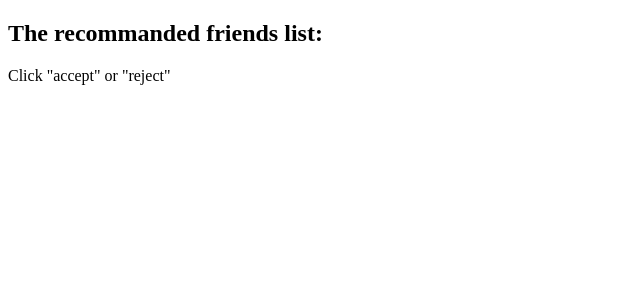
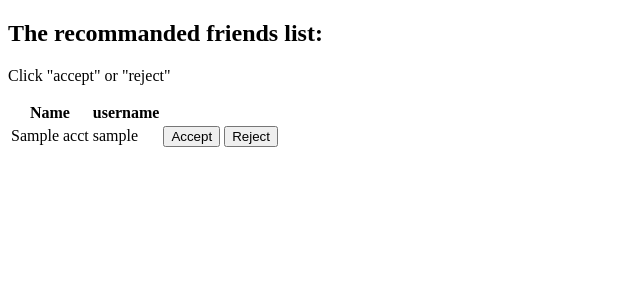
Before and after one commit to LmanHong/CSCI3100-GroupA3-Project, a Django app: template project/friendSearch/template/frd_list.html in a window 1280 px wide. Shown: the top 300 px of the page, without its empty margins (0-640 px from the left). Run offline with Django 3.2, Linux system fonts and the light colour scheme; the template is opened without the code that fills it: most values are stand-ins (such as "Sample title", 1, 10 or a date in 2020).

Commit message:
Update frd_list.html

```diff
--- a/project/friendSearch/template/frd_list.html
+++ b/project/friendSearch/template/frd_list.html
@@ -8,6 +8,26 @@
     <h2>The recommanded friends list:</h2>
     <body>
         <div><p>Click "accept" or "reject"</p></div>
-        <!--show the list of the recommanded friends, found in database-->
+        <table>
+            <thead>
+                <tr>
+                    <th>Name</th>
+                    <th>username</th>
+                </tr>
+            </thead>
+            <tbody>
+                {% for acct in accts%}
+                <tr>
+                    <td>{{acct.name}}</td>
+                    <td>{{acct.username}}</td>
+                    <td>
+                        <button type = "button">Accept</button>
+                        <button type = "button">Reject</button>
+                    </td>
+                </tr>
+                {%endfor%}
+            </tbody>
+        </table>
+
     </body>
 </html>
```
